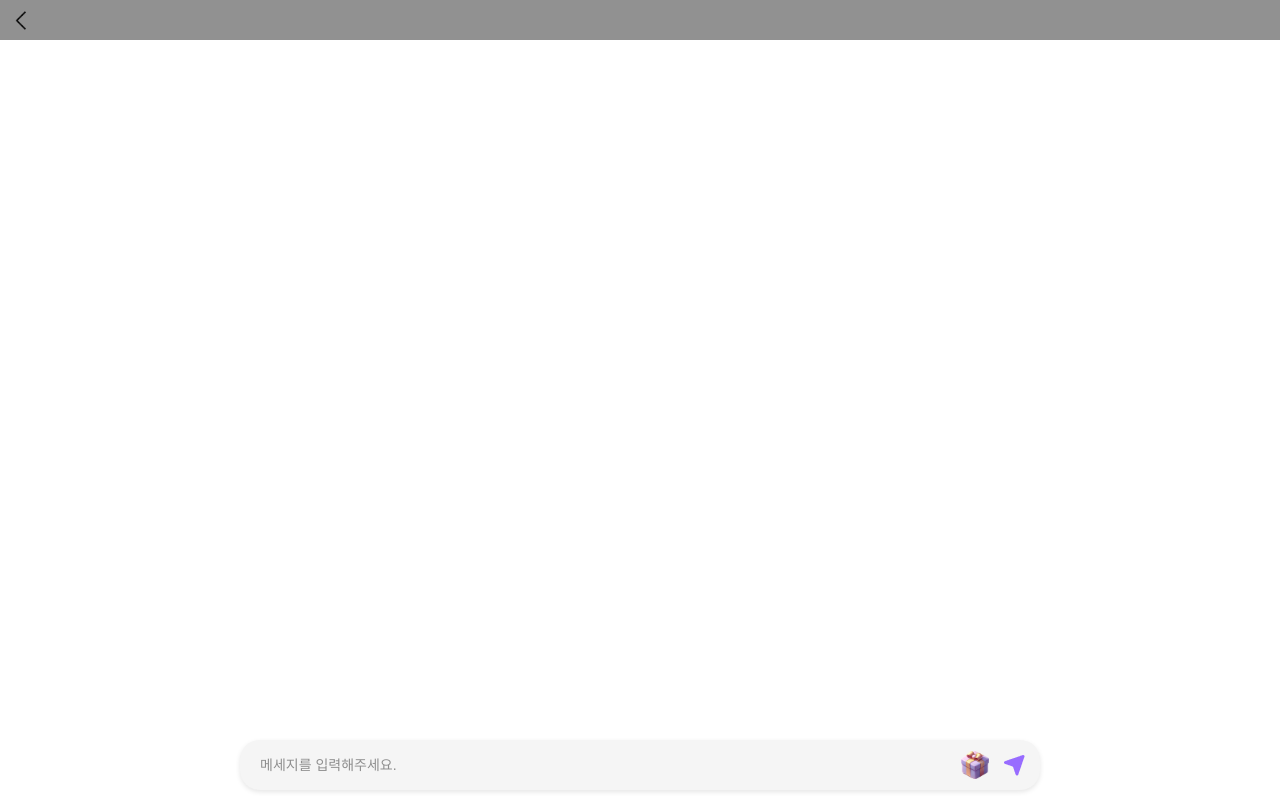
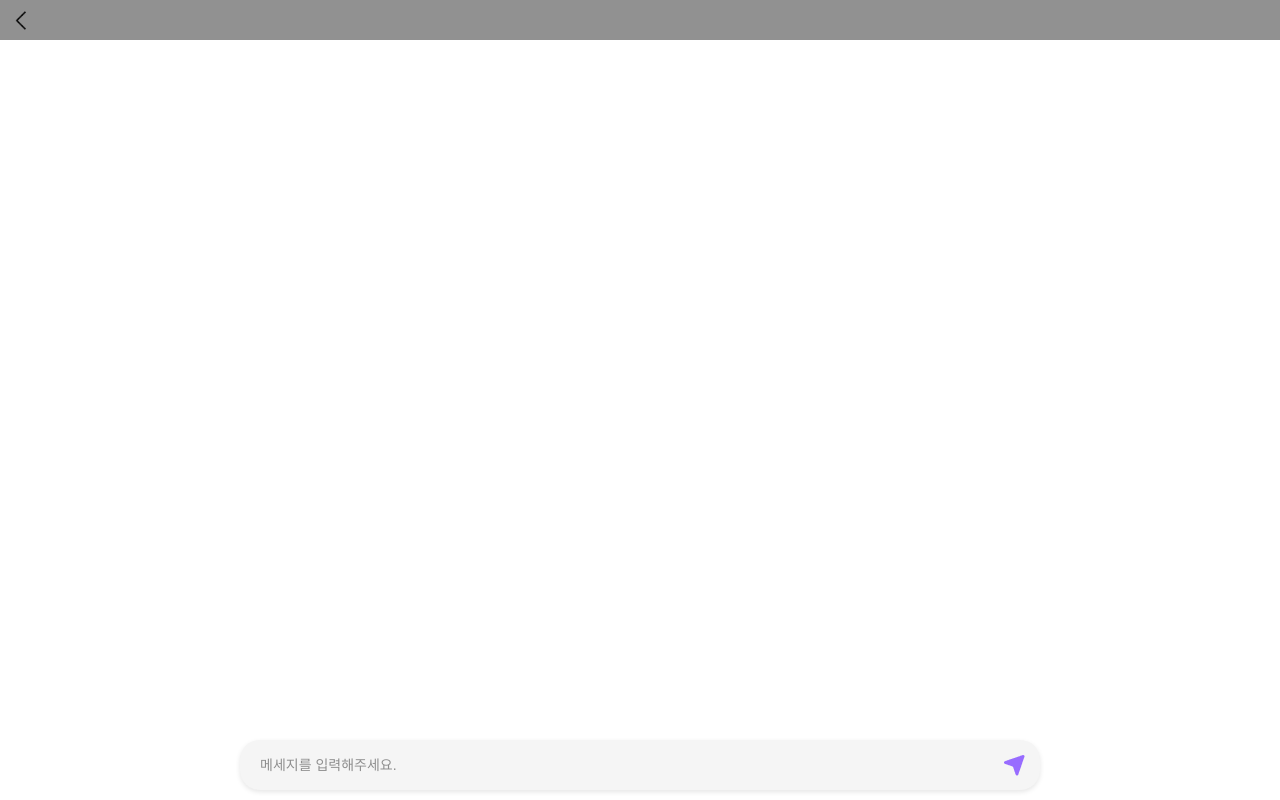
Before and after one commit to SSAFY-D105-Pop4U/Pop4U, a React (Vite) app in the folder frontend/: page /chat in a window 1280 px wide. Built offline with nearby package versions, Linux system fonts and the light colour scheme.

Commit message:
Feat : 채팅 게임만들기 관리자모드로 변경

```diff
--- a/frontend/src/pages/Chat.jsx
+++ b/frontend/src/pages/Chat.jsx
@@ -23,6 +23,7 @@ const ChatRoom = ({ popName }) => {
   const [searchParams] = useSearchParams();
   const popupId = searchParams.get("popupId");
   const popupName = searchParams.get("popName");
+  const userStatus = sessionStorage.getItem('userStatus')
 
   const nav = useNavigate();
 
@@ -235,13 +236,14 @@ const ChatRoom = ({ popName }) => {
             onKeyDown={(e) => e.key === "Enter" && sendMessage()}
             className="chat-input"
           />
-          <button className="game-button" onClick={handleCreateGame}>
+          {(userStatus=="1")&&(<button className="game-button" onClick={handleCreateGame}>
             <img
               src={present_button}
               alt="present_button"
               className="present_button"
             />
-          </button>
+          </button>)}
+
           <button onClick={sendMessage} className="send_button">
             <img src={send} alt="send" />
           </button>
```
